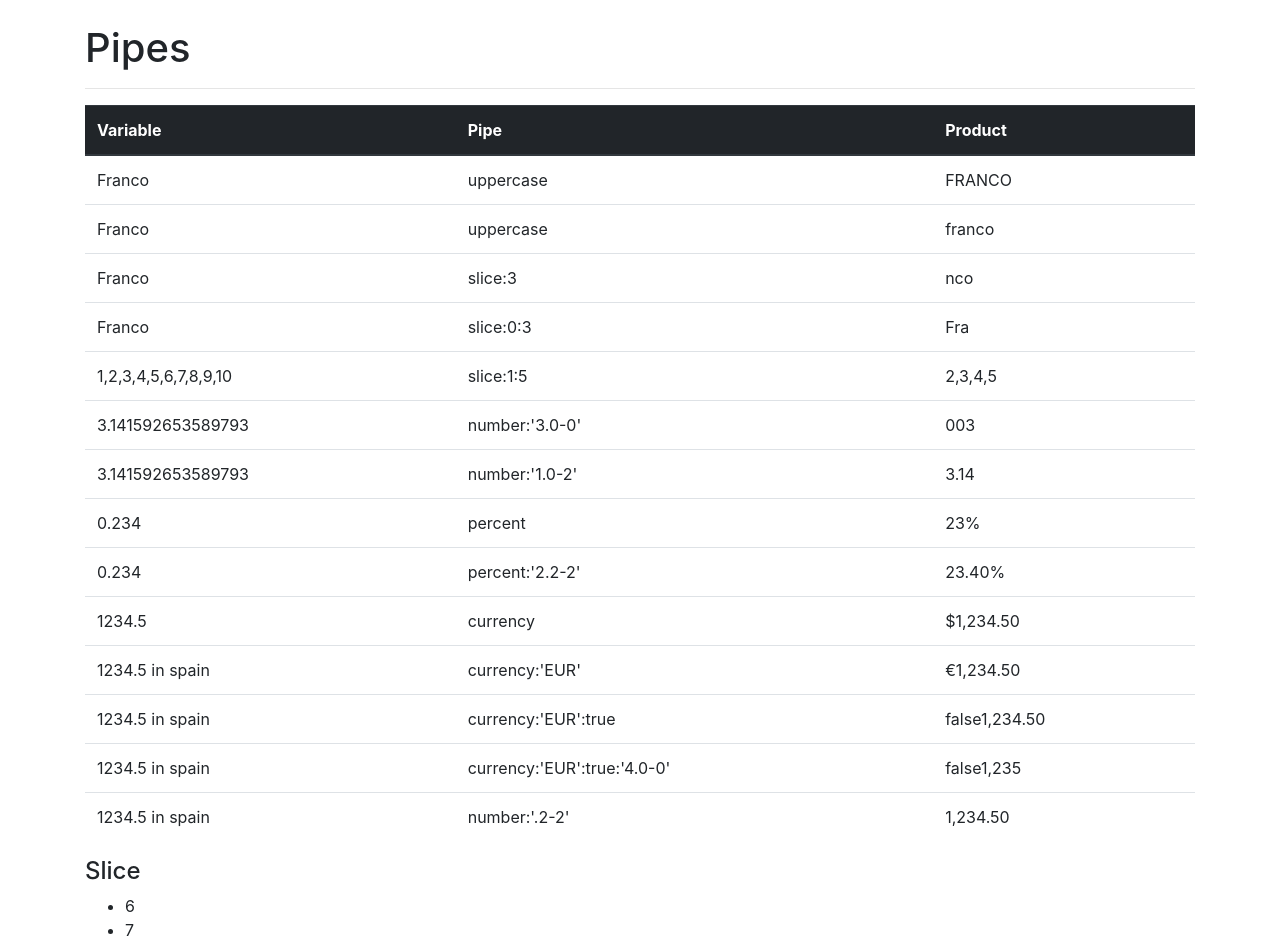
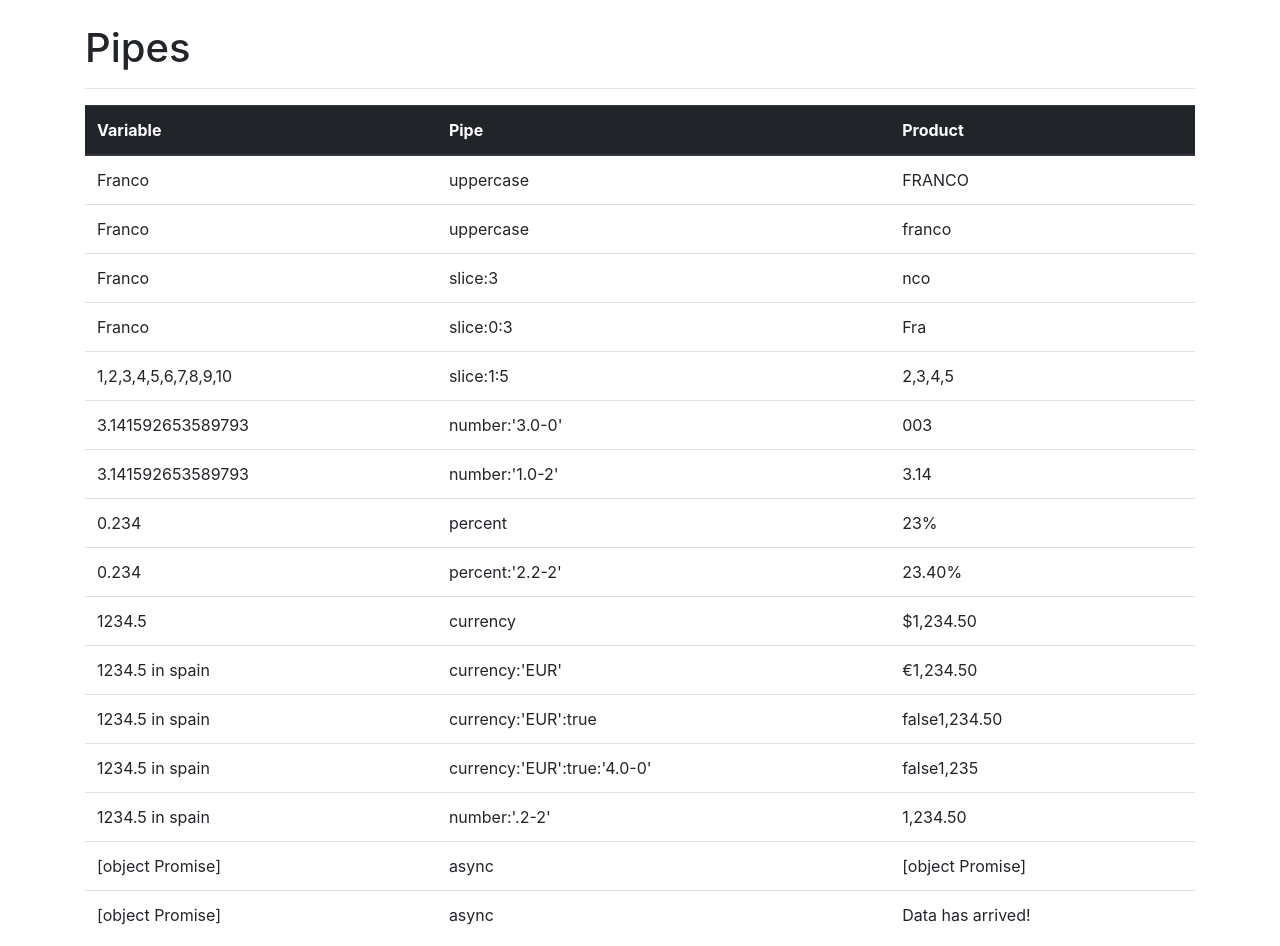
Before and after one commit to franco148/angular5-examples, an Angular app in the folder ng5-pipes-examples/: page / in a window 1280 px wide. Shown: the top 946 px of the page. Built offline with nearby package versions, Linux system fonts and the light colour scheme.

Commit message:
ng5-pipes-examples: pipe ASYNC.

```diff
--- a/ng5-pipes-examples/src/app/app.component.html
+++ b/ng5-pipes-examples/src/app/app.component.html
@@ -87,6 +87,22 @@
       <td> number:'.2-2' </td>
       <td>{{ salary | number:'.2-2' }}</td>
     </tr>
+
+    <tr>
+      <td>{{ valueOfPromise }} </td>
+      <td> async </td>
+      <td>{{ valueOfPromise }}</td>
+    </tr>
+    <!-- <tr>
+      <td>{{ valueOfPromise }} </td>
+      <td> async </td>
+      <td>{{ valueOfPromise | json }}</td>
+    </tr> -->
+    <tr>
+      <td>{{ valueOfPromise }} </td>
+      <td> async </td>
+      <td>{{ valueOfPromise | async }}</td>
+    </tr>
   </tbody>
 </table>
 
--- a/ng5-pipes-examples/src/app/app.component.ts
+++ b/ng5-pipes-examples/src/app/app.component.ts
@@ -25,4 +25,8 @@ export class AppComponent {
       number: 1915
     }
   }
+
+  valueOfPromise = new Promise((resolve, reject)=>{
+    setTimeout(()=>resolve('Data has arrived!'), 3500);
+  });
 }
```
